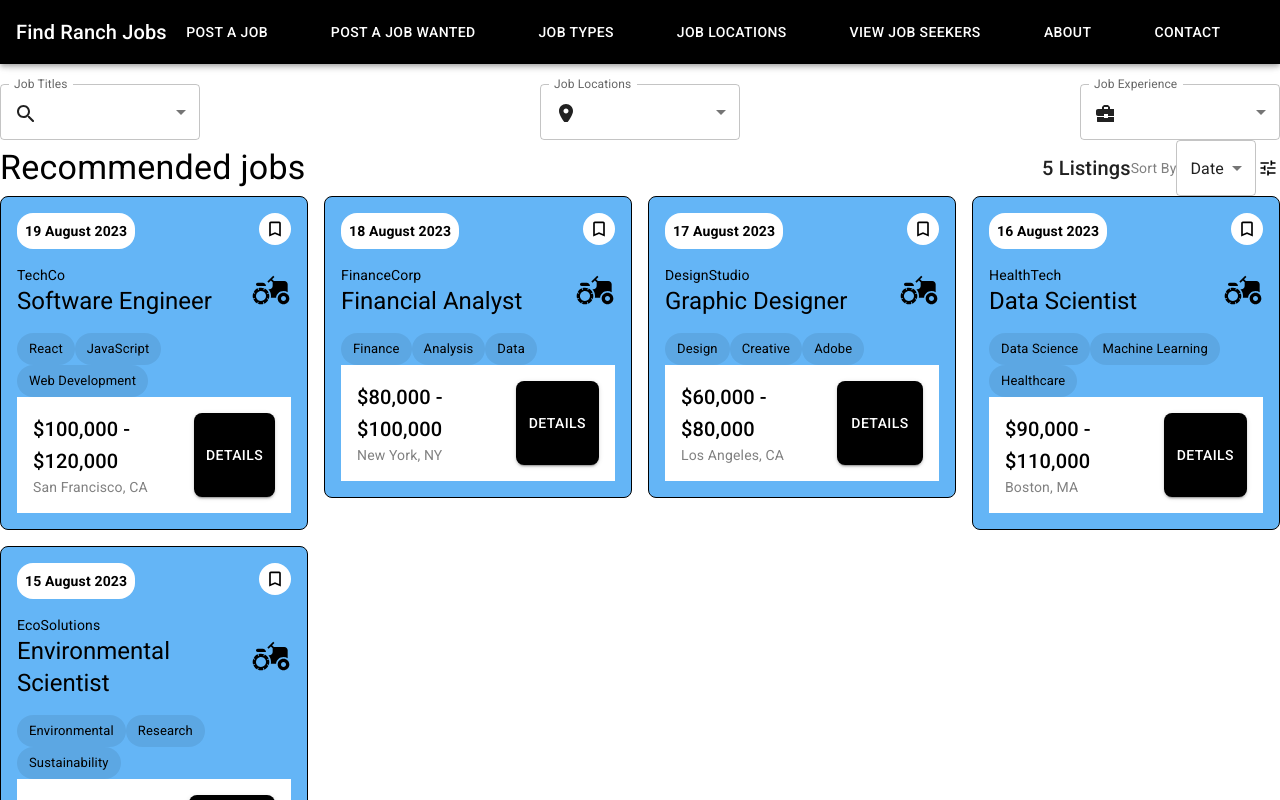
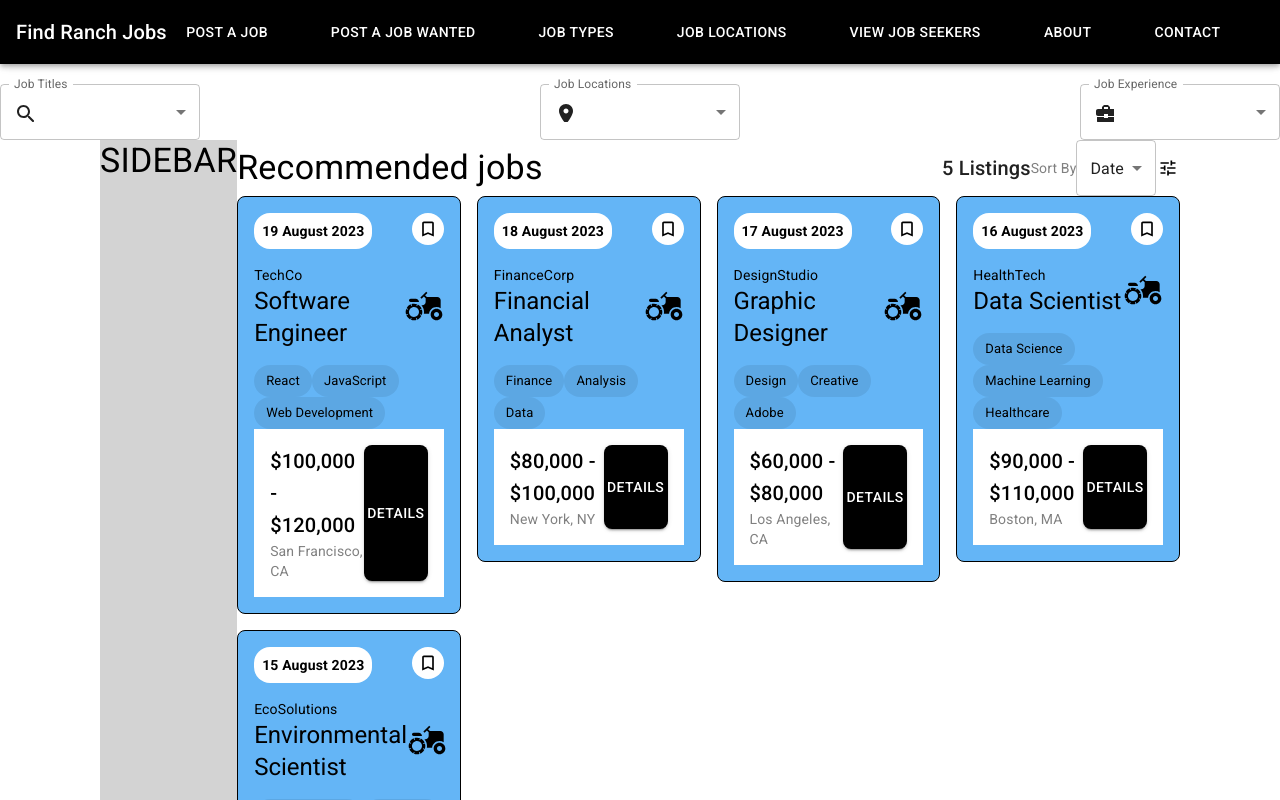
Before and after one commit to jackson-sandland/find-ranch-jobs, a React (Create React App) app: page /dev in a window 1280 px wide. Shown: the top 800 px of the page. Built offline with nearby package versions, Linux system fonts and the light colour scheme.

Commit message:
adds sidebar component and buffer to the grid view on left and right. adds home view but just placeholder for now

```diff
--- a/src/components/modules/jobListingsGrid/jobListing.tsx
+++ b/src/components/modules/jobListingsGrid/jobListing.tsx
@@ -1,5 +1,5 @@
 import { FC, Fragment, useState } from "react";
-import { Avatar, Box, Button, Chip, Typography } from "@mui/material";
+import { Box, Button, Chip, Typography } from "@mui/material";
 import AgricultureIcon from '@mui/icons-material/Agriculture';
 import BookmarkIcon from '@mui/icons-material/Bookmark';
 import BookmarkBorderOutlinedIcon from "@mui/icons-material/BookmarkBorderOutlined";
--- a/src/components/modules/jobListingsGrid/jobListingsGrid.tsx
+++ b/src/components/modules/jobListingsGrid/jobListingsGrid.tsx
@@ -24,7 +24,14 @@ const JobListingsGrid = () => {
   };
 
   return (
-    <Box style={{ backgroundColor: "white" }}>
+    <Box style={{ backgroundColor: "white", padding: "0 100px" }}>
+      <Box display="flex" flexDirection="row">
+        <Box style={{ backgroundColor: "lightgrey", width: "15vw", height: "100vh" }}>
+          <Typography variant="h4" style={{ color: "black" }}>
+            SIDEBAR
+          </Typography>
+        </Box>
+        <Box display="flex" flexDirection="column" flexGrow={1}>
           <Box display="flex" justifyContent="space-between" alignItems="center">
             <Typography variant="h4" style={{ color: "black" }}>
               Recommended jobs
@@ -57,6 +64,8 @@ const JobListingsGrid = () => {
             ))}
           </Grid>
         </Box>
+      </Box>
+    </Box>
   );
 };
 
```
Also changed, not shown: src/components/modules/home/home.tsx (added, +14 -0 lines). Lines whose indentation alone changed are shown as unchanged.
